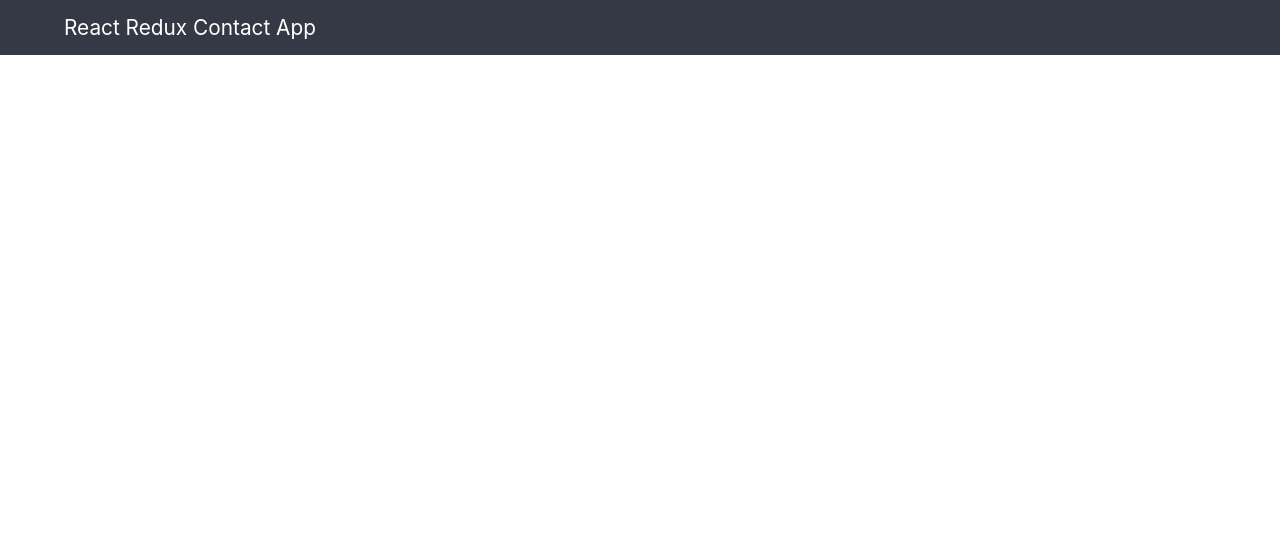
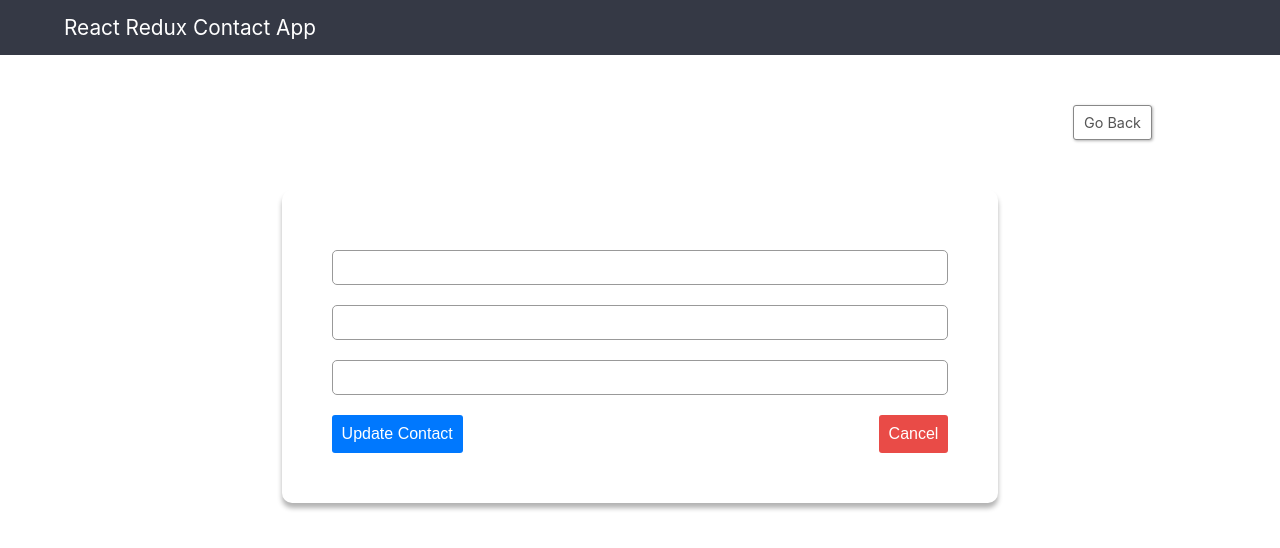
Before and after one commit to Dedenno17/Contact-App-with-react-redux-json-server-, a React (Create React App) app: page /edit/1 in a window 1280 px wide. Shown: the top 548 px of the page. Built offline with nearby package versions, Linux system fonts and the light colour scheme.

Commit message:
membuat component edit & memberinya style

```diff
--- a/src/App.js
+++ b/src/App.js
@@ -3,6 +3,7 @@ import Header from './components/Header';
 import Home from './components/Home';
 import { BrowserRouter, Route, Switch } from 'react-router-dom';
 import Add from './components/Add';
+import Edit from './components/Edit';
 
 function App() {
   return (
@@ -16,6 +17,9 @@ function App() {
           <Route path='/add'>
             <Add />
           </Route>
+          <Route path='/edit/:id'>
+            <Edit />
+          </Route>
         </Switch>
       </div>
     </BrowserRouter>
--- /dev/null
+++ b/src/components/Edit.js
@@ -0,0 +1,26 @@
+import { Link } from "react-router-dom";
+
+const Edit = () => {
+    return (
+        <div className="edit">
+            <Link to='/'>Go Back</Link>
+            <form>
+                <input
+                    type='text'
+                />
+                <input
+                    type='text'
+                />
+                <input
+                    type='text'
+                />
+                <div className="btn">
+                    <button className="update">Update Contact</button>
+                    <button className="cancel">Cancel</button>
+                </div>
+            </form>
+        </div>
+    );
+}
+
+export default Edit;
--- a/src/components/TableContact.js
+++ b/src/components/TableContact.js
@@ -27,7 +27,7 @@ const TableContact = ({ contacts }) => {
                                 <td>{item.email}</td>
                                 <td>{item.phone}</td>
                                 <td>
-                                    <a href='/' className="edit">Edit</a>
+                                    <Link to={`/edit/${item.id}`} className="edit">Edit</Link>
                                     <button className="delete" onClick={ () => handleDelete(item.id) }>Delete</button>
                                 </td>
                             </tr>
--- a/src/index.css
+++ b/src/index.css
@@ -158,3 +158,82 @@ code {
 .add form button:hover {
   background-color: #1c1c1c;
 }
+
+
+/* edit */
+.edit {
+  max-width: 80%;
+  margin: 0 auto;
+  text-align: center;
+  display: flex;
+  flex-direction: column;
+}
+
+.edit form {
+  margin: 0 auto;
+  width: 70%;
+  padding: 40px 50px 50px 50px;
+  border-radius: 10px;
+  box-shadow: 0px 5px 5px rgba(0, 0, 0, .3);
+  display: flex;
+  flex-direction: column;
+}
+
+.edit form input {
+  width: 100%;
+  height: 35px;
+  margin-top: 20px;
+  font-size: 1rem;
+  padding: 10px;
+  border: 1px solid #999;
+  border-radius: 5px;
+  outline: none;
+}
+
+.edit a {
+  text-decoration: none;
+  align-self: end;
+  margin: 50px 0 50px 0;
+  padding: 8px 10px;
+  color: #555;
+  font-size: .90rem;
+  border: 1px solid #888;
+  border-radius: 3px;
+  background-color: #fff;
+  outline: none;
+  box-shadow: 1px 1px 3px rgba(0, 0, 0, .3);
+  cursor: pointer;
+}
+
+.edit a:hover {
+  background-color: #353945;
+  color: #fff;
+}
+
+.edit .btn {
+  margin-top: 20px;
+  display: flex;
+  justify-content: space-between;
+}
+
+.edit button {
+  padding: 10px;
+  color: #fff;
+  border: none;
+  outline: none;
+  border-radius: 3px;
+  cursor: pointer;
+  font-size: 1rem;
+}
+
+.edit button:hover {
+  filter: brightness(.8);
+}
+
+.edit button.cancel {
+  background-color: #E94B47;
+}
+
+.edit button.update {
+  background-color: #0078FE;
+}
```
Also changed, not shown: src/components/EditContact.js (deleted, +0 -13 lines).
